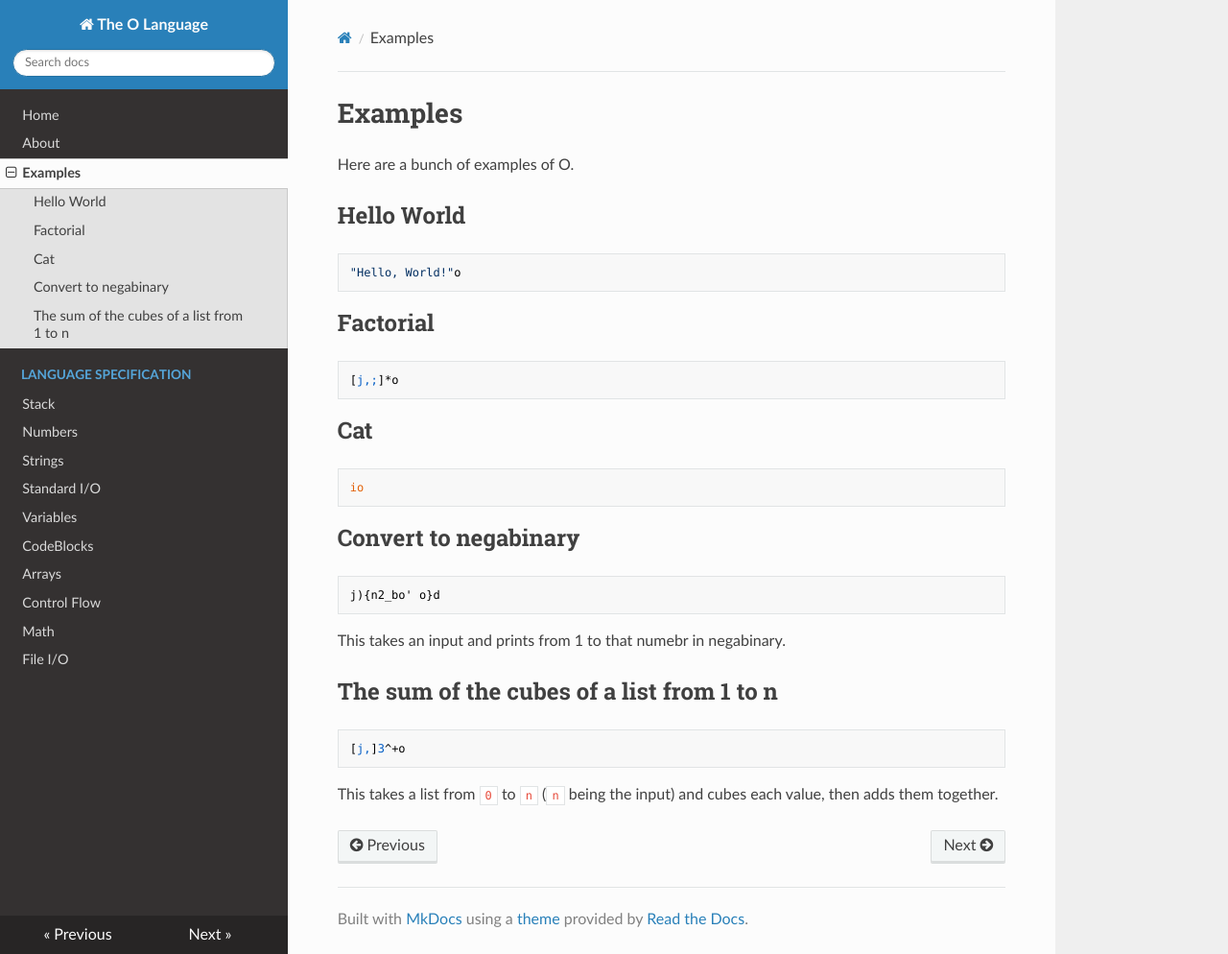
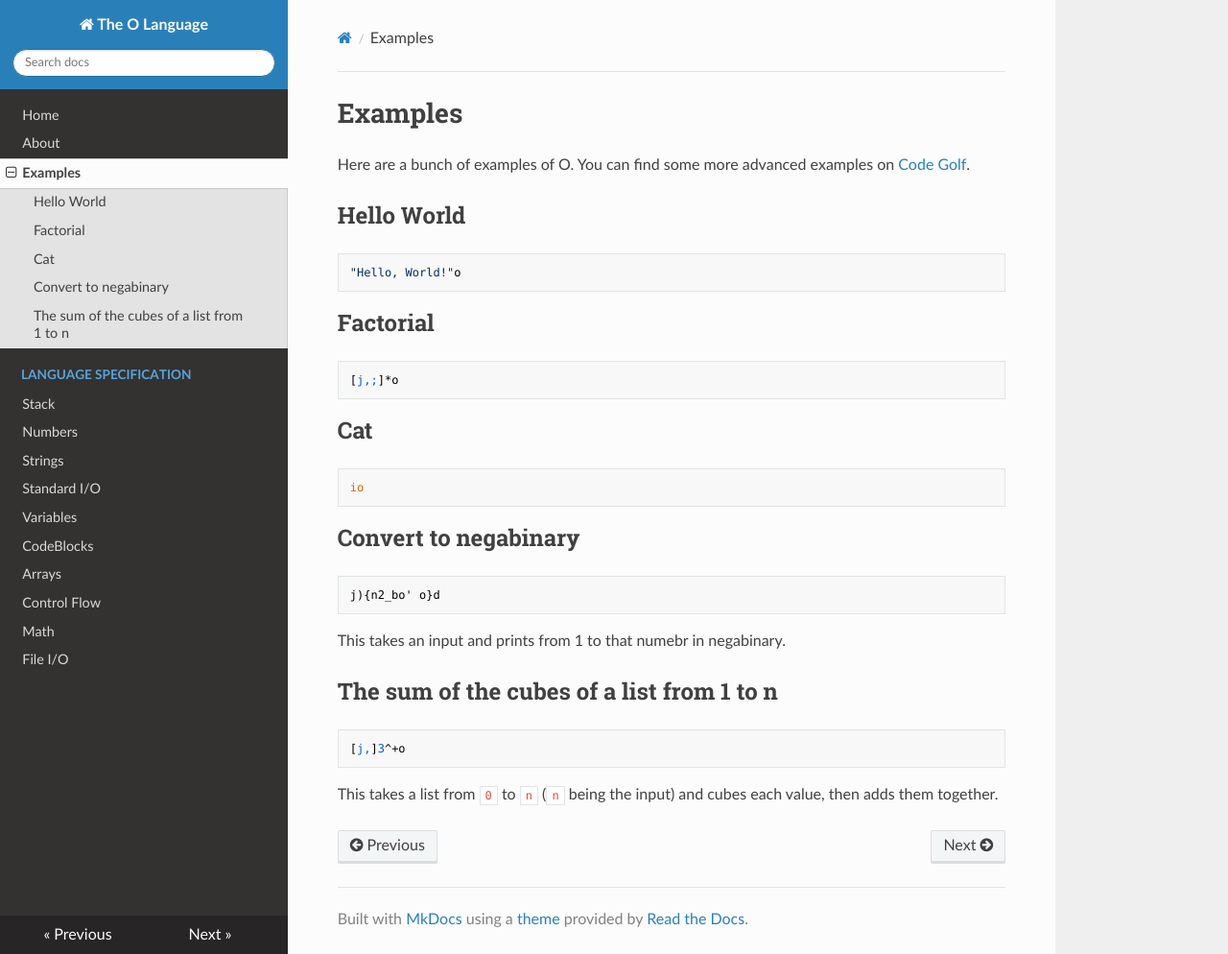
Before and after one commit to phase/o, an MkDocs documentation site: the page built from docs/examples.md, in a window 1280 px wide and 994 px high. Shown: the whole window at 96% size. Built offline with MkDocs 1.6.1, drawn with Linux system fonts in a browser that asks for light colours; nearby versions of some CDN libraries; old or Windows-style settings are respelled for this version of MkDocs.

Commit message:
docs: link to my codegolf, as I us O a lot

````diff
--- a/docs/examples.md
+++ b/docs/examples.md
@@ -1,5 +1,5 @@
 #Examples
-Here are a bunch of examples of O.
+Here are a bunch of examples of O. You can find some more advanced examples on [Code Golf](http://codegolf.stackexchange.com/users/41711/phase?tab=answers&sort=newest).
 
 ##Hello World
 ```
````
